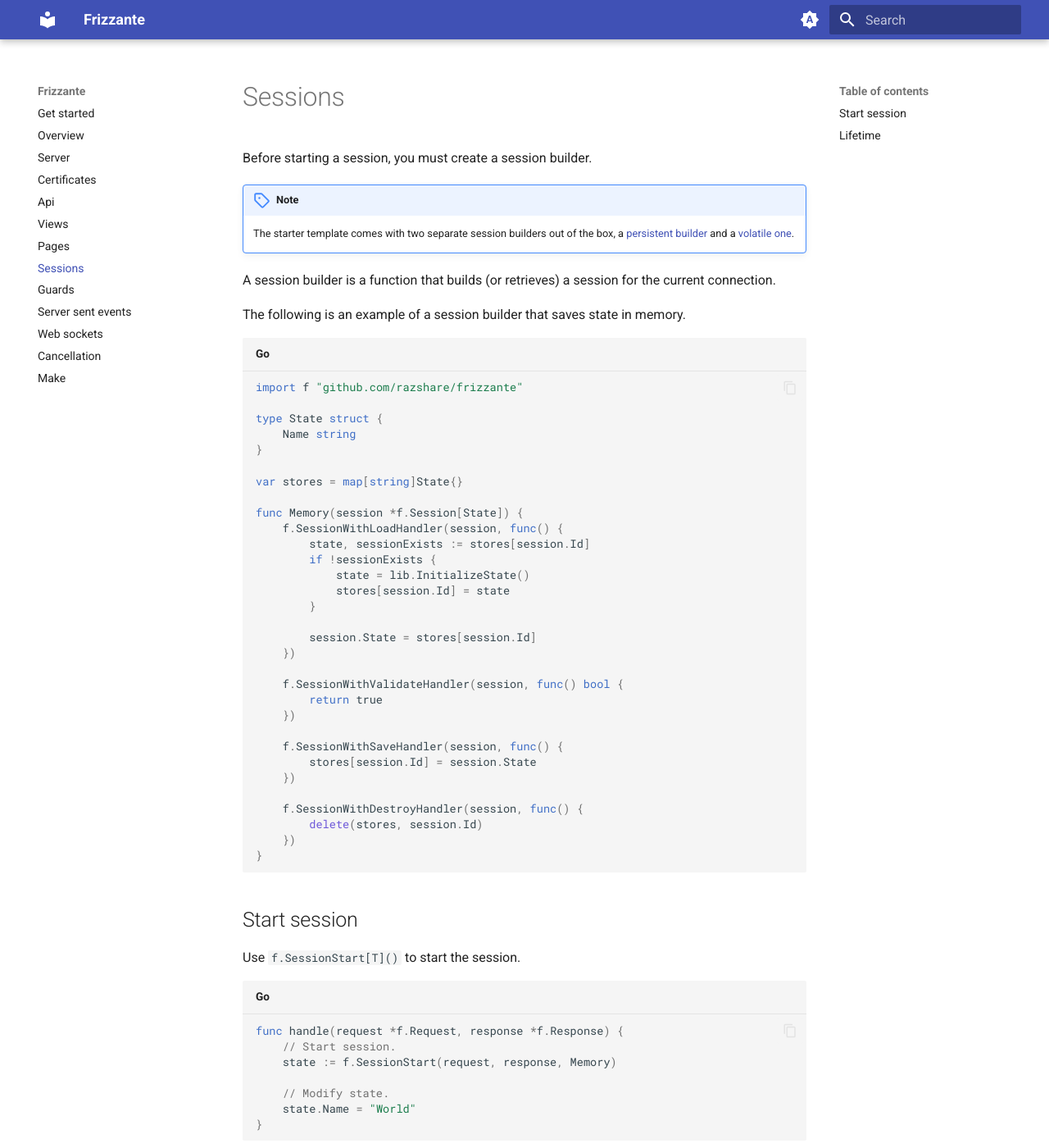
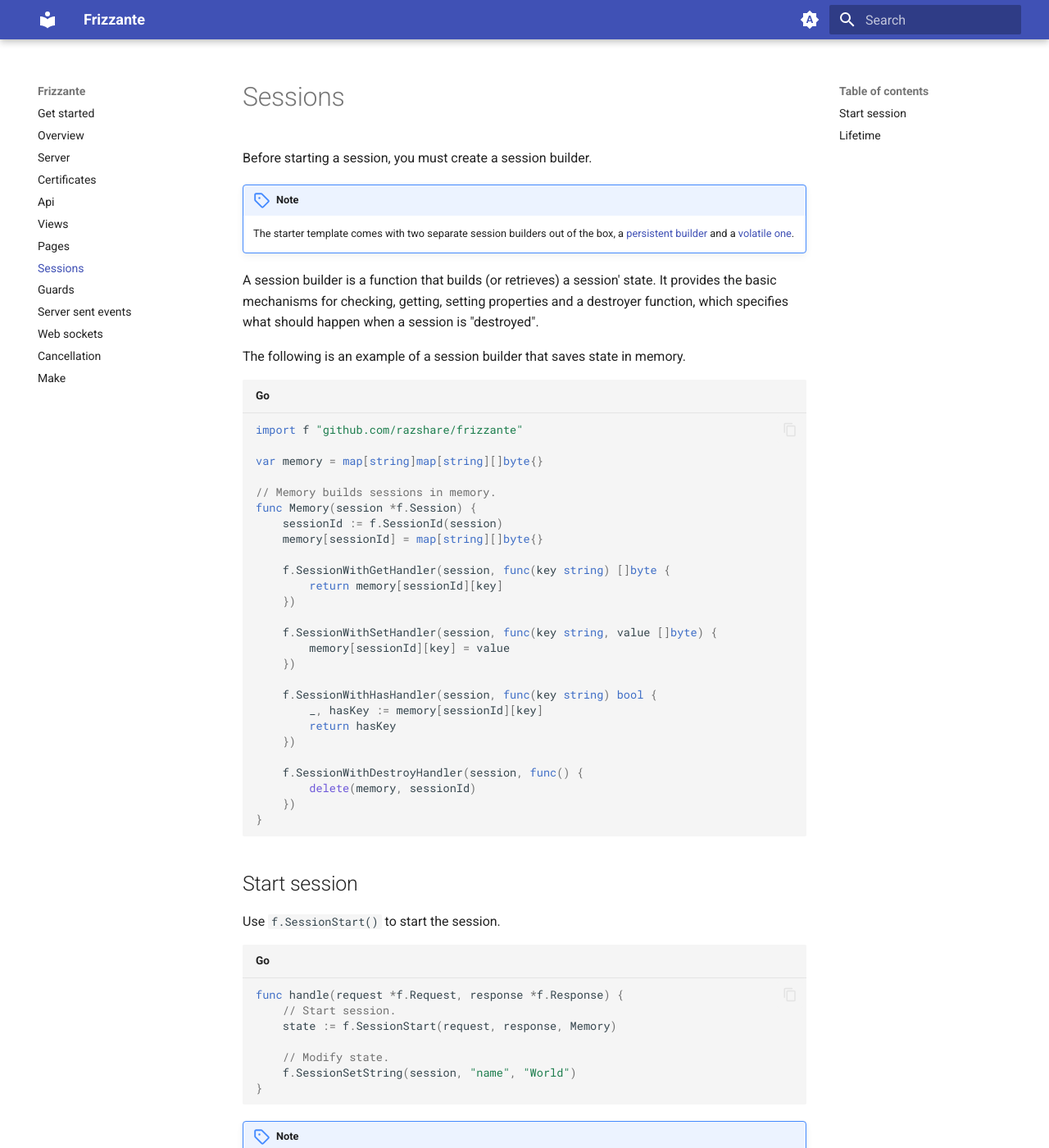
Before and after one commit to razshare/frizzante-docs, an MkDocs documentation site: the page built from docs/sessions.md, in a window 1280 px wide and 1400 px high. Shown: the whole window at 82% size. Built offline with MkDocs 1.6.1 and Material for MkDocs 9.7.7, drawn with Linux system fonts in a browser that asks for light colours; some of the changed text lies outside the part shown.

Commit message:
chore(docs): update sessions.

````diff
--- a/docs/sessions.md
+++ b/docs/sessions.md
@@ -5,48 +5,42 @@
     session builders out of the box, a [persistent builder](https://github.com/razshare/frizzante-starter/blob/main/lib/sessions/archive.go) and a [volatile one](https://github.com/razshare/frizzante-starter/blob/main/lib/sessions/memory.go).
 
 
-A session builder is a function that builds (or retrieves) a session for the current connection.
+A session builder is a function that builds (or retrieves) a session' state. It provides the basic mechanisms for checking, getting, setting properties and a destroyer function, which specifies what should happen when a session is "destroyed".
 
 The following is an example of a session builder that saves state in memory.
 
 ```go
 import f "github.com/razshare/frizzante"
 
-type State struct {
-	Name string
-}
+var memory = map[string]map[string][]byte{}
 
-var stores = map[string]State{}
+// Memory builds sessions in memory.
+func Memory(session *f.Session) {
+	sessionId := f.SessionId(session)
+	memory[sessionId] = map[string][]byte{}
 
-func Memory(session *f.Session[State]) {
-	f.SessionWithLoadHandler(session, func() {
-		state, sessionExists := stores[session.Id]
-		if !sessionExists {
-			state = lib.InitializeState()
-			stores[session.Id] = state
-		}
-
-		session.State = stores[session.Id]
+	f.SessionWithGetHandler(session, func(key string) []byte {
+		return memory[sessionId][key]
 	})
 
-	f.SessionWithValidateHandler(session, func() bool {
-		return true
+	f.SessionWithSetHandler(session, func(key string, value []byte) {
+		memory[sessionId][key] = value
 	})
 
-	f.SessionWithSaveHandler(session, func() {
-		stores[session.Id] = session.State
+	f.SessionWithHasHandler(session, func(key string) bool {
+		_, hasKey := memory[sessionId][key]
+		return hasKey
 	})
 
 	f.SessionWithDestroyHandler(session, func() {
-		delete(stores, session.Id)
+		delete(memory, sessionId)
 	})
 }
-
 ```
 
 ## Start session
 
-Use `f.SessionStart[T]()` to start the session.
+Use `f.SessionStart()` to start the session.
 
 ```go
 func handle(request *f.Request, response *f.Response) {
@@ -54,15 +48,12 @@
     state := f.SessionStart(request, response, Memory)
 
 	// Modify state.
-	state.Name = "World"
+	f.SessionSetString(session, "name", "World")
 }
 ```
 
 !!! note
-    The session state is built by the `Memory` session builder.
-
-!!! note
-	Generic type `T` is inferred from `Memory`, which makes it `State`.
+    The session state is built by the `Memory` session builder, as shown above.
 
 
 ## Lifetime
````
